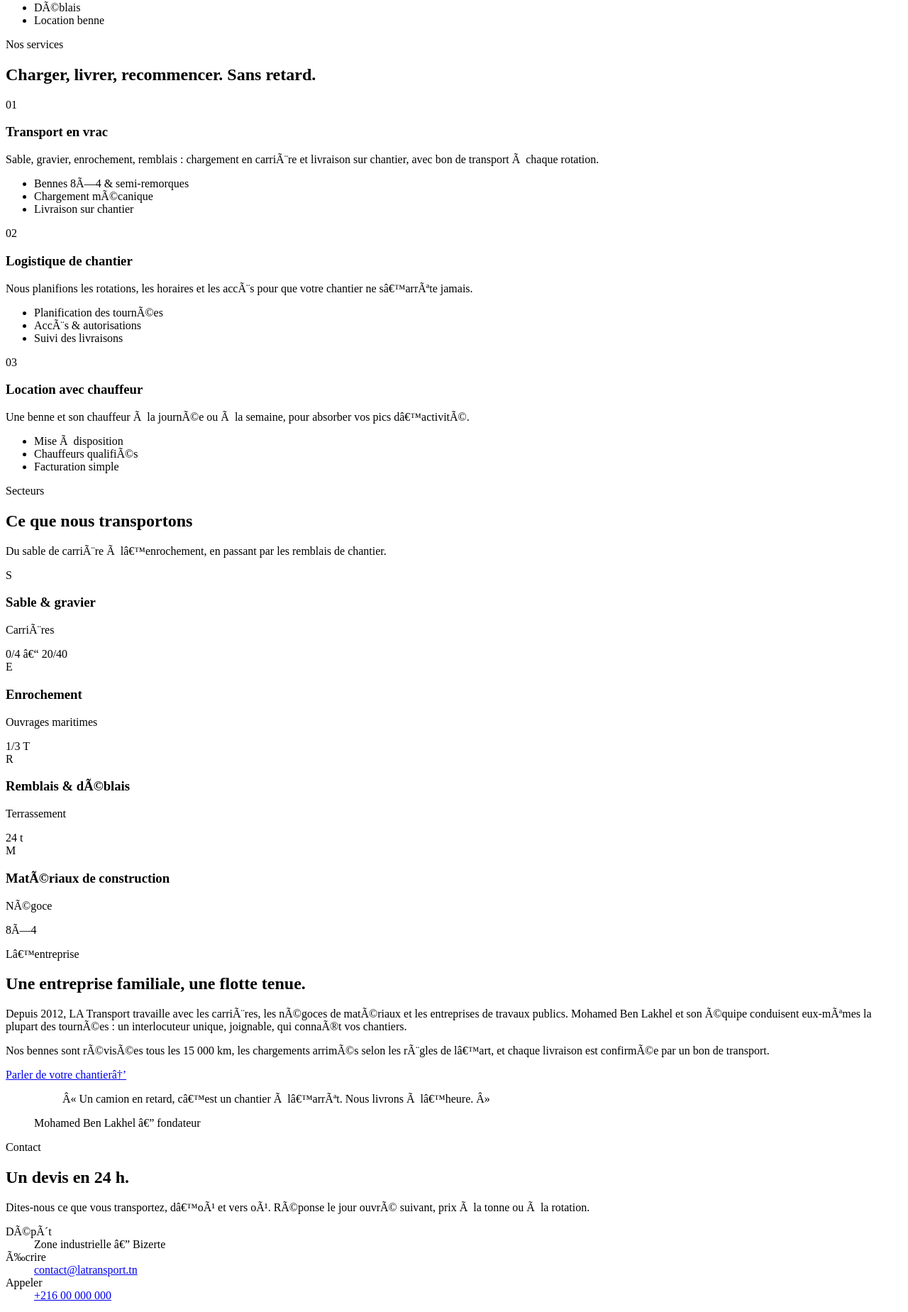
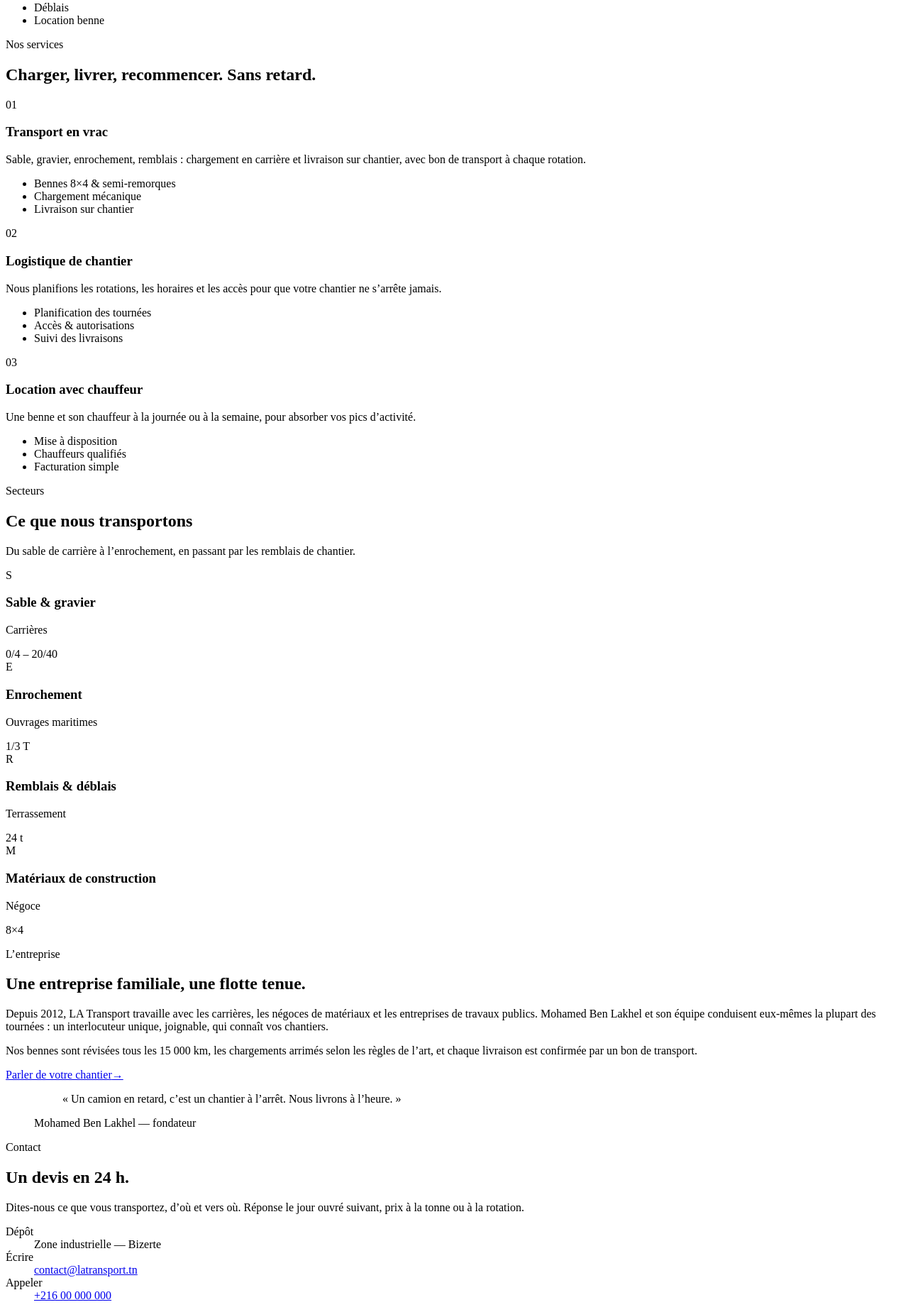
Before and after one commit to salymbo/LATRANSPORT, a React (Vite) app: page / in a window 1280 px wide. Shown: the part 882-2731 px from the top of the page at 71% size. Built offline with nearby package versions, Linux system fonts and the light colour scheme; the HTML template or start-up script is replaced by a standard one.

Commit message:
Corrige l'encodage UTF-8, base /LATRANSPORT/ et scripts de vérification

```diff
--- a/src/App.jsx
+++ b/src/App.jsx
@@ -10,38 +10,38 @@ const navLinks = [
 ]
 
 const stats = [
-  { value: '12', label: 'ans dâ€™activitÃ©' },
+  { value: '12', label: 'ans d’activité' },
   { value: '18', label: 'camions bennes' },
   { value: '45k', label: 'tonnes par an' },
-  { value: '98 %', label: 'dÃ©lais tenus' },
+  { value: '98 %', label: 'délais tenus' },
 ]
 
 const services = [
   {
     index: '01',
     title: 'Transport en vrac',
-    text: 'Sable, gravier, enrochement, remblais : chargement en carriÃ¨re et livraison sur chantier, avec bon de transport Ã  chaque rotation.',
-    items: ['Bennes 8Ã—4 & semi-remorques', 'Chargement mÃ©canique', 'Livraison sur chantier'],
+    text: 'Sable, gravier, enrochement, remblais : chargement en carrière et livraison sur chantier, avec bon de transport à chaque rotation.',
+    items: ['Bennes 8×4 & semi-remorques', 'Chargement mécanique', 'Livraison sur chantier'],
   },
   {
     index: '02',
     title: 'Logistique de chantier',
-    text: 'Nous planifions les rotations, les horaires et les accÃ¨s pour que votre chantier ne sâ€™arrÃªte jamais.',
-    items: ['Planification des tournÃ©es', 'AccÃ¨s & autorisations', 'Suivi des livraisons'],
+    text: 'Nous planifions les rotations, les horaires et les accès pour que votre chantier ne s’arrête jamais.',
+    items: ['Planification des tournées', 'Accès & autorisations', 'Suivi des livraisons'],
   },
   {
     index: '03',
     title: 'Location avec chauffeur',
-    text: 'Une benne et son chauffeur Ã  la journÃ©e ou Ã  la semaine, pour absorber vos pics dâ€™activitÃ©.',
-    items: ['Mise Ã  disposition', 'Chauffeurs qualifiÃ©s', 'Facturation simple'],
+    text: 'Une benne et son chauffeur à la journée ou à la semaine, pour absorber vos pics d’activité.',
+    items: ['Mise à disposition', 'Chauffeurs qualifiés', 'Facturation simple'],
   },
 ]
 
 const secteurs = [
-  { name: 'Sable & gravier', usage: 'CarriÃ¨res', tag: '0/4 â€“ 20/40', tone: 'A' },
+  { name: 'Sable & gravier', usage: 'Carrières', tag: '0/4 – 20/40', tone: 'A' },
   { name: 'Enrochement', usage: 'Ouvrages maritimes', tag: '1/3 T', tone: 'B' },
-  { name: 'Remblais & dÃ©blais', usage: 'Terrassement', tag: '24 t', tone: 'C' },
-  { name: 'MatÃ©riaux de construction', usage: 'NÃ©goce', tag: '8Ã—4', tone: 'D' },
+  { name: 'Remblais & déblais', usage: 'Terrassement', tag: '24 t', tone: 'C' },
+  { name: 'Matériaux de construction', usage: 'Négoce', tag: '8×4', tone: 'D' },
 ]
 
 const tickerWords = [
@@ -49,7 +49,7 @@ const tickerWords = [
   'Gravier',
   'Enrochement',
   'Remblais',
-  'DÃ©blais',
+  'Déblais',
   'Location benne',
 ]
 
@@ -89,7 +89,7 @@ function Header({ menuOpen, onToggle }) {
   return (
     <header className={`header${scrolled ? ' is-scrolled' : ''}`}>
       <div className="shell header__inner">
-        <a className="brand" href="#top" aria-label="LA Transport â€” accueil">
+        <a className="brand" href="#top" aria-label="LA Transport — accueil">
           <img className="brand__logo" src={logoSrc} alt="" width="44" height="37" />
           <span className="brand__name">LA Transport</span>
         </a>
@@ -130,7 +130,7 @@ function Header({ menuOpen, onToggle }) {
         <a className="btn btn--solid" href="#contact" onClick={onToggle}>
           Demander un devis
         </a>
-        <p className="menu__meta">Bizerte Â· Tunisie</p>
+        <p className="menu__meta">Bizerte · Tunisie</p>
       </div>
     </header>
   )
@@ -142,7 +142,7 @@ function Hero() {
       <div className="shell hero__grid">
         <div className="hero__copy">
           <p className="eyebrow" data-reveal>
-            Transport routier Â· Tunisie
+            Transport routier · Tunisie
           </p>
           <h1 className="hero__title" data-reveal>
             Le transport
@@ -152,8 +152,8 @@ function Hero() {
             la route.
           </h1>
           <p className="hero__lead" data-reveal>
-            LA Transport dÃ©place sable, gravier, enrochement et remblais partout en Tunisie.
-            Des bennes entretenues, des chauffeurs expÃ©rimentÃ©s, des dÃ©lais annoncÃ©s et tenus.
+            LA Transport déplace sable, gravier, enrochement et remblais partout en Tunisie.
+            Des bennes entretenues, des chauffeurs expérimentés, des délais annoncés et tenus.
           </p>
           <div className="hero__actions" data-reveal>
             <a className="btn btn--solid" href="#contact">
@@ -178,11 +178,11 @@ function Hero() {
           <img
             className="hero__logo"
             src={logoSrc}
-            alt="Logo LA Transport â€” camion benne"
+            alt="Logo LA Transport — camion benne"
             width="300"
             height="254"
           />
-          <span className="hero__tag">24 t Â· charge utile</span>
+          <span className="hero__tag">24 t · charge utile</span>
           <span className="hero__badge">Depuis 2012</span>
         </div>
       </div>
@@ -255,7 +255,7 @@ function Secteurs() {
             </h2>
           </div>
           <p className="section__note" data-reveal>
-            Du sable de carriÃ¨re Ã  lâ€™enrochement, en passant par les remblais de chantier.
+            Du sable de carrière à l’enrochement, en passant par les remblais de chantier.
           </p>
         </div>
 
@@ -286,32 +286,32 @@ function Entreprise() {
       <div className="shell studio">
         <div className="studio__copy">
           <p className="eyebrow" data-reveal>
-            Lâ€™entreprise
+            L’entreprise
           </p>
           <h2 className="section__title" data-reveal>
             Une entreprise familiale, une flotte tenue.
           </h2>
           <p className="studio__text" data-reveal>
-            Depuis 2012, LA Transport travaille avec les carriÃ¨res, les nÃ©goces de matÃ©riaux et
-            les entreprises de travaux publics. Mohamed Ben Lakhel et son Ã©quipe conduisent
-            eux-mÃªmes la plupart des tournÃ©es : un interlocuteur unique, joignable, qui connaÃ®t
+            Depuis 2012, LA Transport travaille avec les carrières, les négoces de matériaux et
+            les entreprises de travaux publics. Mohamed Ben Lakhel et son équipe conduisent
+            eux-mêmes la plupart des tournées : un interlocuteur unique, joignable, qui connaît
             vos chantiers.
           </p>
           <p className="studio__text" data-reveal>
-            Nos bennes sont rÃ©visÃ©es tous les 15 000 km, les chargements arrimÃ©s selon les rÃ¨gles
-            de lâ€™art, et chaque livraison est confirmÃ©e par un bon de transport.
+            Nos bennes sont révisées tous les 15 000 km, les chargements arrimés selon les règles
+            de l’art, et chaque livraison est confirmée par un bon de transport.
           </p>
           <a className="link-arrow" href="#contact" data-reveal>
             Parler de votre chantier
-            <span aria-hidden="true">â†’</span>
+            <span aria-hidden="true">→</span>
           </a>
         </div>
 
         <figure className="studio__quote" data-reveal>
           <blockquote>
-            Â« Un camion en retard, câ€™est un chantier Ã  lâ€™arrÃªt. Nous livrons Ã  lâ€™heure. Â»
+            « Un camion en retard, c’est un chantier à l’arrêt. Nous livrons à l’heure. »
           </blockquote>
-          <figcaption>Mohamed Ben Lakhel â€” fondateur</figcaption>
+          <figcaption>Mohamed Ben Lakhel — fondateur</figcaption>
         </figure>
       </div>
     </section>
@@ -338,16 +338,16 @@ function Contact() {
             Un devis en 24 h.
           </h2>
           <p className="contact__lead" data-reveal>
-            Dites-nous ce que vous transportez, dâ€™oÃ¹ et vers oÃ¹. RÃ©ponse le jour ouvrÃ© suivant,
-            prix Ã  la tonne ou Ã  la rotation.
+            Dites-nous ce que vous transportez, d’où et vers où. Réponse le jour ouvré suivant,
+            prix à la tonne ou à la rotation.
           </p>
           <dl className="contact__details" data-reveal>
             <div>
-              <dt>DÃ©pÃ´t</dt>
-              <dd>Zone industrielle â€” Bizerte</dd>
+              <dt>Dépôt</dt>
+              <dd>Zone industrielle — Bizerte</dd>
             </div>
             <div>
-              <dt>Ã‰crire</dt>
+              <dt>Écrire</dt>
               <dd>
                 <a href="mailto:contact@latransport.tn">contact@latransport.tn</a>
               </dd>
@@ -367,19 +367,19 @@ function Contact() {
             <input id="name" name="name" type="text" autoComplete="name" required />
           </div>
           <div className="field">
-            <label htmlFor="phone">TÃ©lÃ©phone</label>
+            <label htmlFor="phone">Téléphone</label>
             <input id="phone" name="phone" type="tel" autoComplete="tel" required />
           </div>
           <div className="field field--full">
-            <label htmlFor="materiau">MatÃ©riau Ã  transporter</label>
+            <label htmlFor="materiau">Matériau à transporter</label>
             <select id="materiau" name="materiau" defaultValue="">
               <option value="" disabled>
-                Choisir un matÃ©riau
+                Choisir un matériau
               </option>
               <option>Sable</option>
               <option>Gravier</option>
               <option>Enrochement</option>
-              <option>Remblais / dÃ©blais</option>
+              <option>Remblais / déblais</option>
               <option>Location de benne</option>
               <option>Autre</option>
             </select>
@@ -390,20 +390,20 @@ function Contact() {
               id="message"
               name="message"
               rows="4"
-              placeholder="DÃ©part, destination, tonnage estimÃ©, date souhaitÃ©eâ€¦"
+              placeholder="Départ, destination, tonnage estimé, date souhaitée…"
               required
             />
           </div>
 
           <button className="btn btn--accent field--full" type="submit" disabled={status !== 'idle'}>
             {status === 'idle' && 'Demander un devis'}
-            {status === 'sending' && 'Envoiâ€¦'}
-            {status === 'sent' && 'Demande envoyÃ©e âœ“'}
+            {status === 'sending' && 'Envoi…'}
+            {status === 'sent' && 'Demande envoyée ✓'}
           </button>
 
           {status === 'sent' && (
             <p className="form__note" role="status">
-              Merci ! Ceci est une dÃ©monstration : aucun message nâ€™a Ã©tÃ© envoyÃ©.
+              Merci ! Ceci est une démonstration : aucun message n’a été envoyé.
             </p>
           )}
         </form>
@@ -421,8 +421,8 @@ function Footer() {
         </a>
 
         <p className="footer__copy">
-          LA Transport â€” Mohamed Ben Lakhel.
-          <br />Â© {new Date().getFullYear()} Tous droits rÃ©servÃ©s. ModÃ¨le de dÃ©monstration.
+          LA Transport — Mohamed Ben Lakhel.
+          <br />© {new Date().getFullYear()} Tous droits réservés. Modèle de démonstration.
         </p>
 
         <div className="footer__links">
```
Also changed, not shown: scripts/check-pages.mjs (added, +42 -0 lines), scripts/fix-encoding.mjs (added, +26 -0 lines), scripts/preview-pages.mjs (added, +35 -0 lines), src/styles.css (+3 -3 lines), 1 other file (tests, documents, lock files or other folders).
